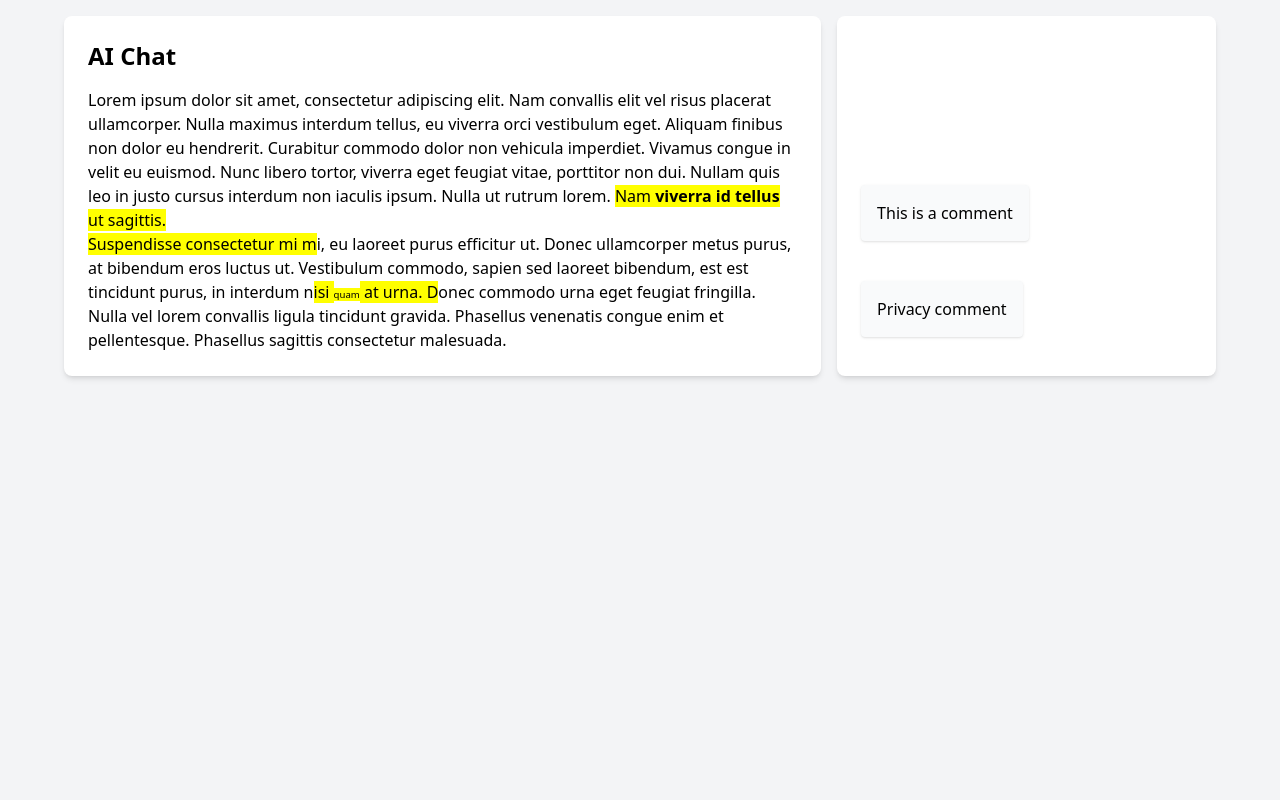
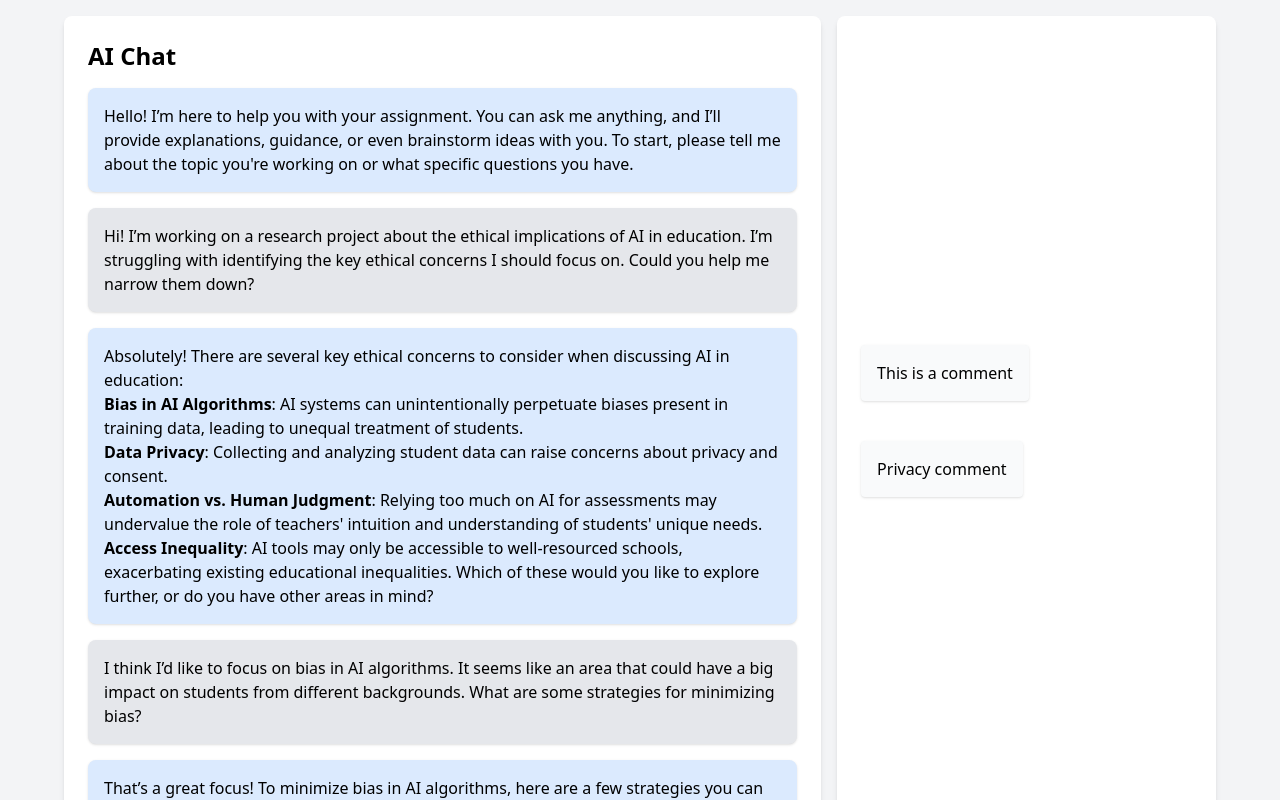
Before and after one commit to johnnyoshika/react-gdocs-commenting, a React (Vite) app: page / in a window 1280 px wide. Shown: the top 800 px of the page. Built offline with nearby package versions, Linux system fonts and the light colour scheme.

Commit message:
Revert "Example that works"
This reverts commit 1e1e44ec4d62a527bb2acf31f4dc0287e5415506.

```diff
--- a/src/App.tsx
+++ b/src/App.tsx
@@ -25,33 +25,12 @@ const AppLayout = () => {
                 </span>
               }
             >
-              <div>
-                <p>
-                  Lorem ipsum dolor sit amet, consectetur adipiscing
-                  elit. Nam convallis elit vel risus placerat
-                  ullamcorper. Nulla maximus interdum tellus, eu
-                  viverra orci vestibulum eget. Aliquam finibus non
-                  dolor eu hendrerit. Curabitur commodo dolor non
-                  vehicula imperdiet. Vivamus congue in velit eu
-                  euismod. Nunc libero tortor, viverra eget feugiat
-                  vitae, porttitor non dui. Nullam quis leo in justo
-                  cursus interdum non iaculis ipsum. Nulla ut rutrum
-                  lorem. Nam <strong>viverra id tellus</strong> ut
-                  sagittis.
-                </p>
-                <p>
-                  Suspendisse consectetur mi mi, eu laoreet purus
-                  efficitur ut. Donec ullamcorper metus purus, at
-                  bibendum eros luctus ut. Vestibulum commodo, sapien
-                  sed laoreet bibendum, est est tincidunt purus, in
-                  interdum nisi{' '}
-                  <span style={{ fontSize: '60%' }}>quam</span> at
-                  urna. Donec commodo urna eget feugiat fringilla.
-                  Nulla vel lorem convallis ligula tincidunt gravida.
-                  Phasellus venenatis congue enim et pellentesque.
-                  Phasellus sagittis consectetur malesuada.
-                </p>
-              </div>
+              {messages.map(message => (
+                <MessageContainer
+                  key={message.id}
+                  message={message}
+                />
+              ))}
             </CommentableContent>
           </div>
           <div className="w-1/3 bg-white p-6 rounded-lg shadow-md">
```
